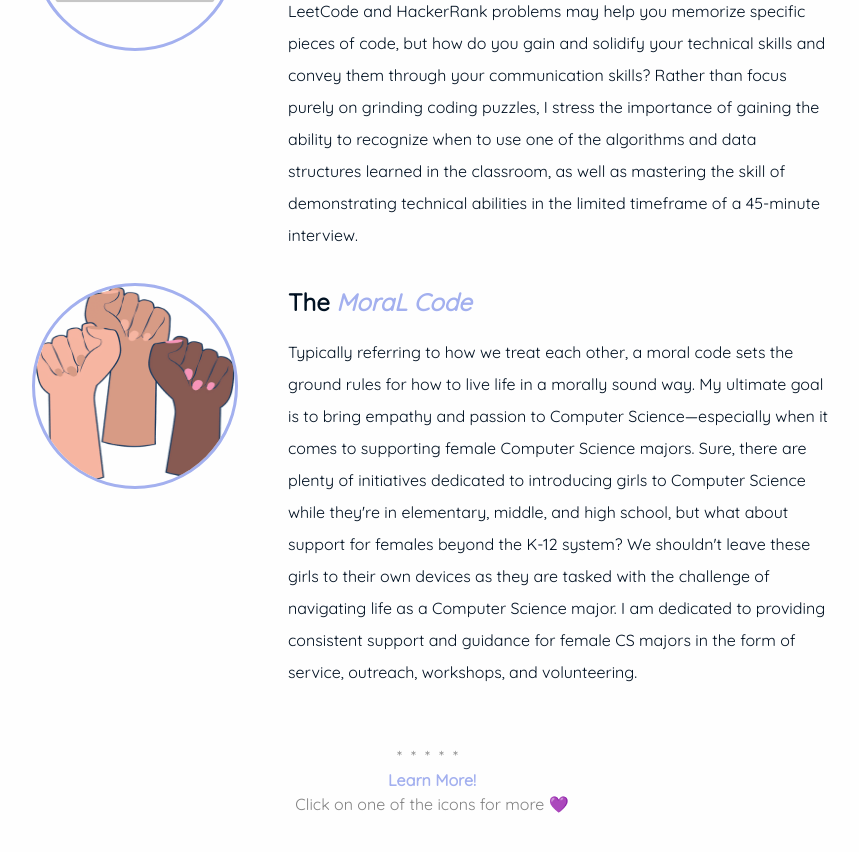
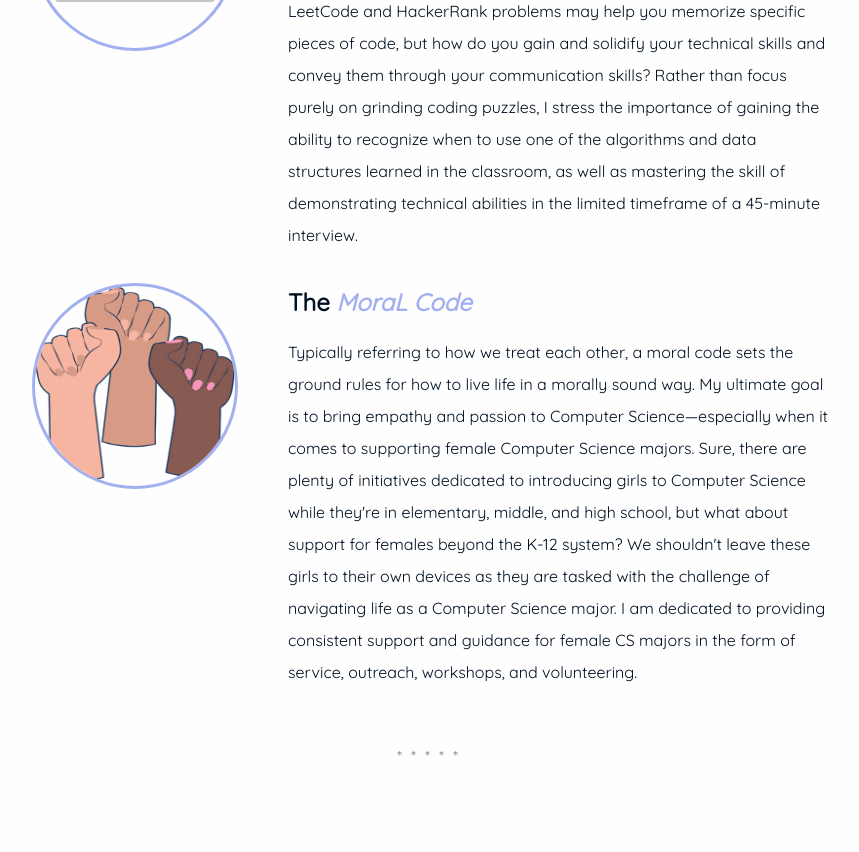
Before and after one commit to themoralcodeorg/themoralcodeorg.github.io, a Jekyll site: the page built from index.md, in a window 1280 px wide and 900 px high, scrolled down 1190 px. Shown: the top 852 px of the window, without its empty margins (208-1067 px from the left). Built offline with Jekyll 4.4.1, drawn with Linux system fonts in a browser that asks for light colours.

Commit message:
Update about.html

```diff
--- a/_includes/page/about.html
+++ b/_includes/page/about.html
@@ -1,9 +1,6 @@
 <div class="about">
     <div class="about__divider">*****</div>
     <div class="about__text">
-        <strong> Learn More! </strong>
-        <br> Click on one of the icons for more 💜
-        <br>
         <a href="https://www.linkedin.com/in/mora-labisi/" aria-label="LinkedIn" class="social-links__entry" target="_blank">
             <i class="fa-brands fa-linkedin-in"></i>
         </a>
```
